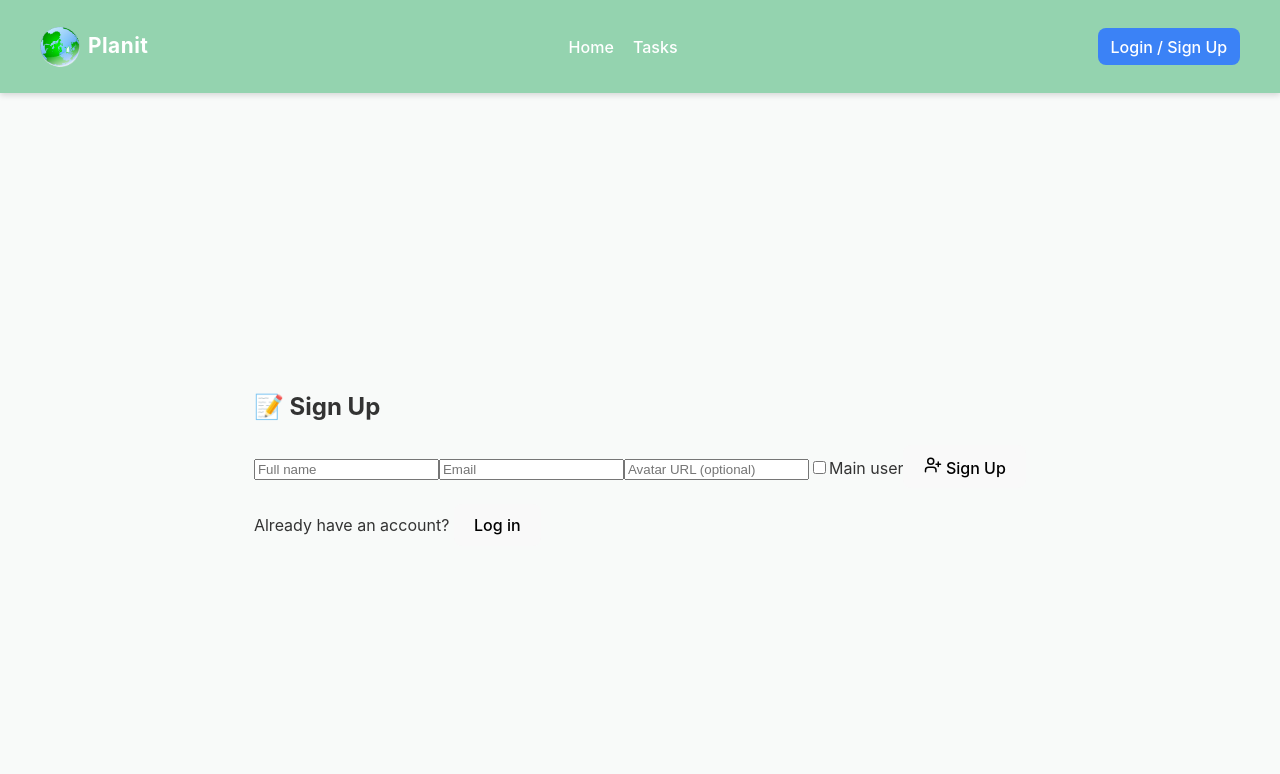
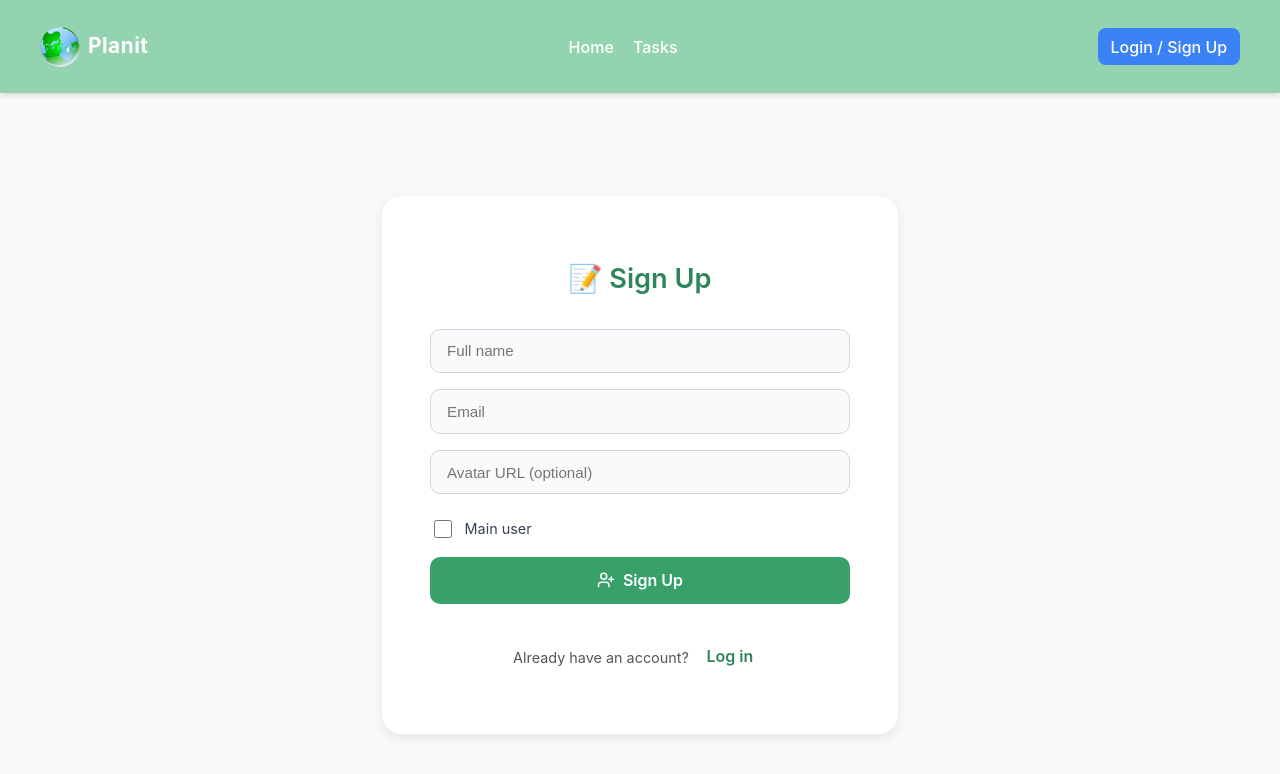
Before and after one commit to DariaRosen/Planit-Todo-App, a React (Vite) app in the folder frontend/: page /user in a window 1280 px wide. Both pictures are taken after a click on the button "Sign Up". Shown: the top 774 px of the page. Built offline with nearby package versions, Linux system fonts and the light colour scheme; no server answers.

Commit message:
Improve login css

```diff
--- a/frontend/src/assets/css/components/_user-auth.scss
+++ b/frontend/src/assets/css/components/_user-auth.scss
@@ -136,3 +136,189 @@
     background: #48bb78;
   }
 }
+
+/* ✨ Shared form base (login + signup) */
+.user-form-login,
+.user-form-signup {
+  background: #ffffff;
+  border-radius: 20px;
+  padding: 2.5rem 3rem;
+  box-shadow: 0 4px 12px rgba(0, 0, 0, 0.08);
+  max-width: 420px;
+  width: 100%;
+  display: flex;
+  flex-direction: column;
+  gap: 1rem;
+  transition: all 0.3s ease;
+}
+
+.user-form-signup {
+  animation: fadeIn 0.4s ease-in-out;
+}
+
+@keyframes fadeIn {
+  from {
+    opacity: 0;
+    transform: translateY(10px);
+  }
+  to {
+    opacity: 1;
+    transform: translateY(0);
+  }
+}
+
+/* ✨ Headings */
+.user-form-signup h2,
+.user-form-login h2 {
+  font-size: 1.7rem;
+  color: #2f855a;
+  font-weight: 600;
+  text-align: center;
+  margin-bottom: 0.8rem;
+}
+
+/* ✨ Inputs */
+.user-form-signup input[type="text"],
+.user-form-signup input[type="email"],
+.user-form-signup input[type="url"],
+.user-form-login input[type="email"] {
+  padding: 0.8rem 1rem;
+  border: 1.5px solid #d1d5db;
+  border-radius: 10px;
+  outline: none;
+  font-size: 0.95rem;
+  background-color: #f9fafb;
+  transition: all 0.2s ease;
+}
+
+.user-form-signup input:focus,
+.user-form-login input:focus {
+  border-color: #38a169;
+  background-color: #fff;
+  box-shadow: 0 0 0 3px rgba(56, 161, 105, 0.15);
+}
+
+/* ✨ Checkbox styling */
+.user-form-signup .checkbox {
+  display: flex;
+  align-items: center;
+  gap: 0.6rem;
+  font-size: 0.9rem;
+  color: #374151;
+  cursor: pointer;
+  margin-top: 0.4rem;
+}
+
+.user-form-signup input[type="checkbox"] {
+  width: 18px;
+  height: 18px;
+  accent-color: #38a169;
+  cursor: pointer;
+}
+
+/* ✨ Buttons */
+.user-form-signup button,
+.user-form-login button {
+  display: inline-flex;
+  align-items: center;
+  justify-content: center;
+  gap: 0.5rem;
+  padding: 0.85rem;
+  font-size: 1rem;
+  font-weight: 600;
+  border: none;
+  border-radius: 10px;
+  cursor: pointer;
+  transition: all 0.2s ease;
+}
+
+.user-form-signup .add-btn,
+.user-form-login .login-btn {
+  background: #38a169;
+  color: white;
+}
+
+.user-form-signup .add-btn:hover,
+.user-form-login .login-btn:hover {
+  background: #2f855a;
+  transform: translateY(-1px);
+}
+
+/* ✨ Switch text links */
+.user-form-signup .switch,
+.user-form-login .switch {
+  text-align: center;
+  margin-top: 0.8rem;
+  font-size: 0.9rem;
+  color: #555;
+}
+
+.user-form-signup .switch button,
+.user-form-login .switch button {
+  color: #2f855a;
+  background: none;
+  border: none;
+  cursor: pointer;
+  font-weight: 600;
+  transition: color 0.2s ease;
+}
+
+.user-form-signup .switch button:hover,
+.user-form-login .switch button:hover {
+  color: #276749;
+}
+
+/* ✨ Subtle hover animation */
+.user-form-signup:hover,
+.user-form-login:hover {
+  box-shadow: 0 6px 18px rgba(0, 0, 0, 0.1);
+}
+
+/* ✨ Responsiveness */
+@media (max-width: 500px) {
+  .user-form-login,
+  .user-form-signup {
+    padding: 2rem;
+    border-radius: 16px;
+  }
+
+  .user-form-signup h2,
+  .user-form-login h2 {
+    font-size: 1.5rem;
+  }
+}
+
+/* 🌙 Optional Dark Mode */
+@media (prefers-color-scheme: dark) {
+  .user-auth {
+    background: #111827;
+  }
+
+  .user-form-login,
+  .user-form-signup {
+    background: #1f2937;
+    color: #e2e8f0;
+  }
+
+  .user-form-signup input,
+  .user-form-login input {
+    background: #374151;
+    border-color: #4b5563;
+    color: #e5e7eb;
+  }
+
+  .user-form-signup input:focus,
+  .user-form-login input:focus {
+    border-color: #68d391;
+  }
+
+  .user-form-signup .add-btn,
+  .user-form-login .login-btn {
+    background: #48bb78;
+  }
+
+  .user-form-signup .switch button,
+  .user-form-login .switch button {
+    color: #9ae6b4;
+  }
+}
--- a/frontend/src/pages/UserAuth.jsx
+++ b/frontend/src/pages/UserAuth.jsx
@@ -128,7 +128,7 @@ export function UserAuth({ setUser }) {
                     </p>
                 </form>
             ) : (
-                <form className="user-form" onSubmit={handleSignup}>
+                <form className="user-form-signup" onSubmit={handleSignup}>
                     <h2>📝 Sign Up</h2>
 
                     <input
```
